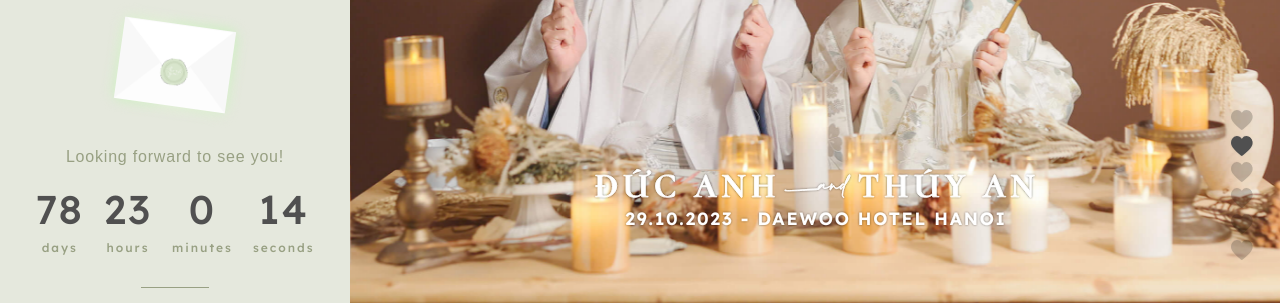
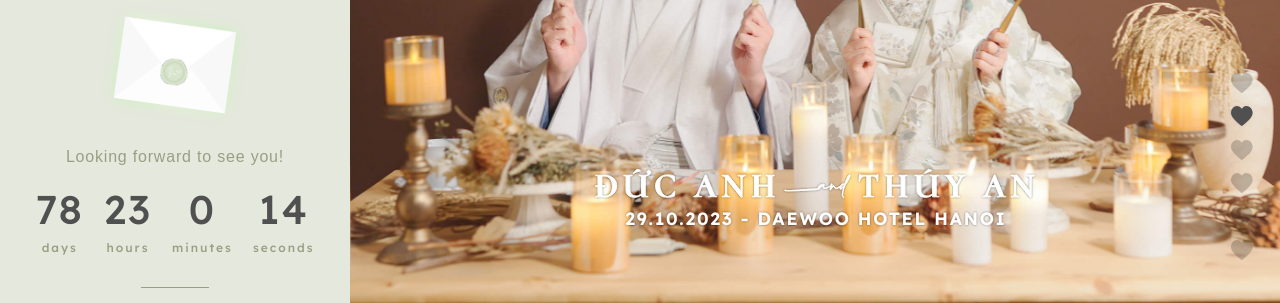
Before and after one commit to anhdd-kuro/wedding, an Astro site: page / in a window 1280 px wide. Shown: the part 497-800 px from the top of the page. Built offline with nearby package versions, Linux system fonts and the light colour scheme; Astro itself is replaced by a stand-in of ours; a web font is replaced by a local one.

Commit message:
fix slider

```diff
--- a/src/components/Main/FirstView.css
+++ b/src/components/Main/FirstView.css
@@ -12,7 +12,7 @@
   }
 
   .swiper-pagination {
-    @apply inline-flex flex-col bottom-16 right-12 left-auto w-[2.6rem];
+    @apply inline-flex flex-col bottom-16 right-12 left-auto w-[2.6rem] gap-3;
   }
 
   .swiper-slide:not(.swiper-slide-active) {
```
